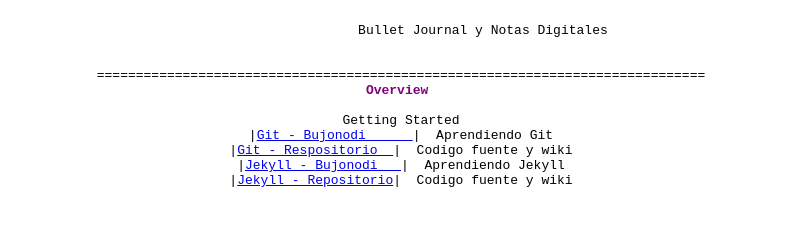
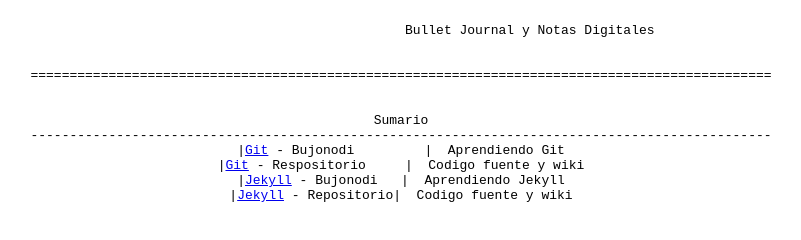
Before and after one commit to bujonodi/bujonodi.github.io, a plain HTML site: page index.html in a window 1280 px wide. Shown: the whole page, without its empty margins (239-1040 px from the left). Drawn offline with Linux system fonts and the light colour scheme.

Commit message:
Alineando

```diff
--- a/index.html
+++ b/index.html
@@ -7,17 +7,18 @@
 <center>
   <pre>
 
-                     Bullet Journal y Notas Digitales
+                                 Bullet Journal y Notas Digitales
 
 
-==============================================================================
-<b><font color="purple">Overview </font></b>
+===============================================================================================
 
-Getting Started
-|<a href="https://bujonodi.github.io/git/">Git - Bujonodi      </a>|  Aprendiendo Git
-|<a href="https://github.com/bujonodi/git">Git - Respositorio  </a>|  Codigo fuente y wiki
-|<a href="https://bujonodi.github.io/jekyll/">Jekyll - Bujonodi   </a>|  Aprendiendo Jekyll
-|<a href="https://github.com/bujonodi/jekyll">Jekyll - Repositorio</a>|  Codigo fuente y wiki
+
+Sumario
+-----------------------------------------------------------------------------------------------
+|<a href="https://bujonodi.github.io/git/">Git</a> - Bujonodi         |  Aprendiendo Git
+|<a href="https://github.com/bujonodi/git">Git</a> - Respositorio     |  Codigo fuente y wiki
+|<a href="https://bujonodi.github.io/jekyll/">Jekyll</a> - Bujonodi   |  Aprendiendo Jekyll
+|<a href="https://github.com/bujonodi/jekyll">Jekyll</a> - Repositorio|  Codigo fuente y wiki
   </pre>
 </center>
 </body>
```
